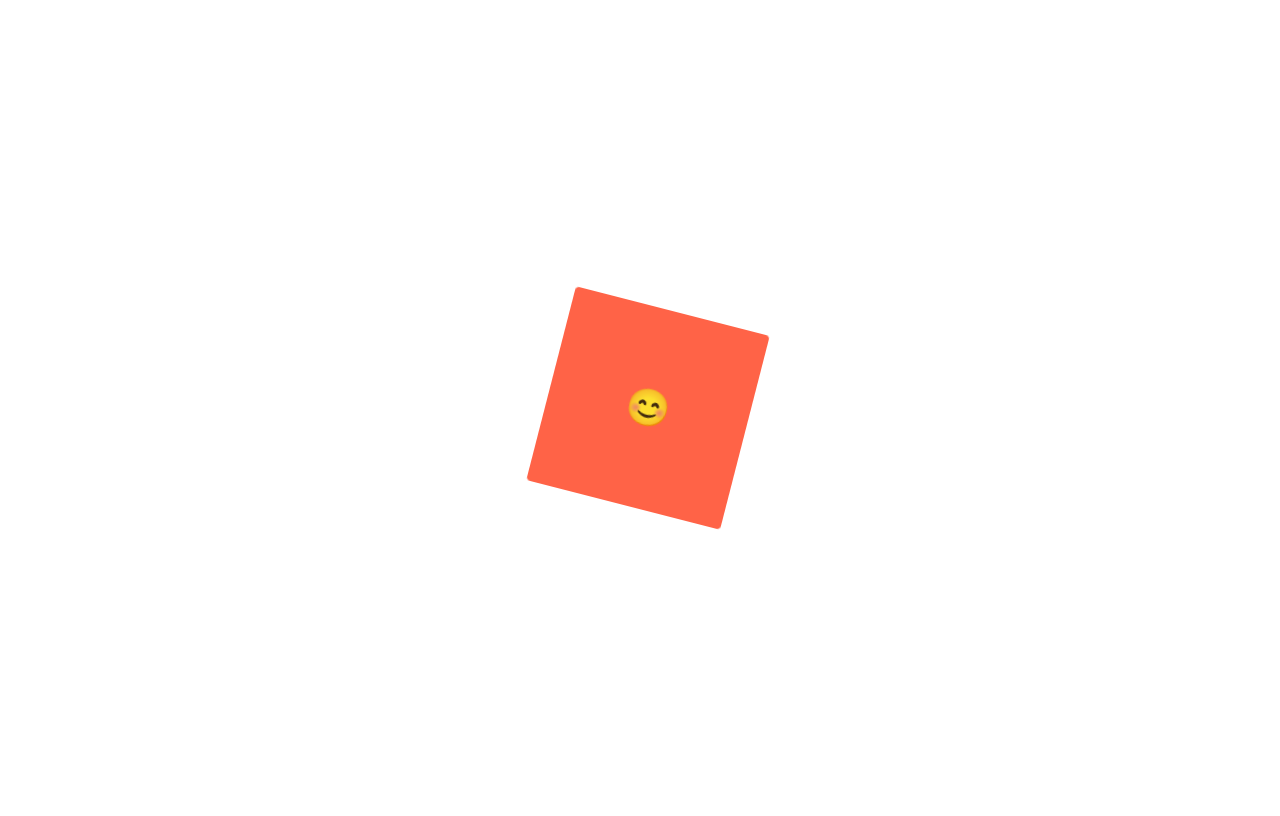
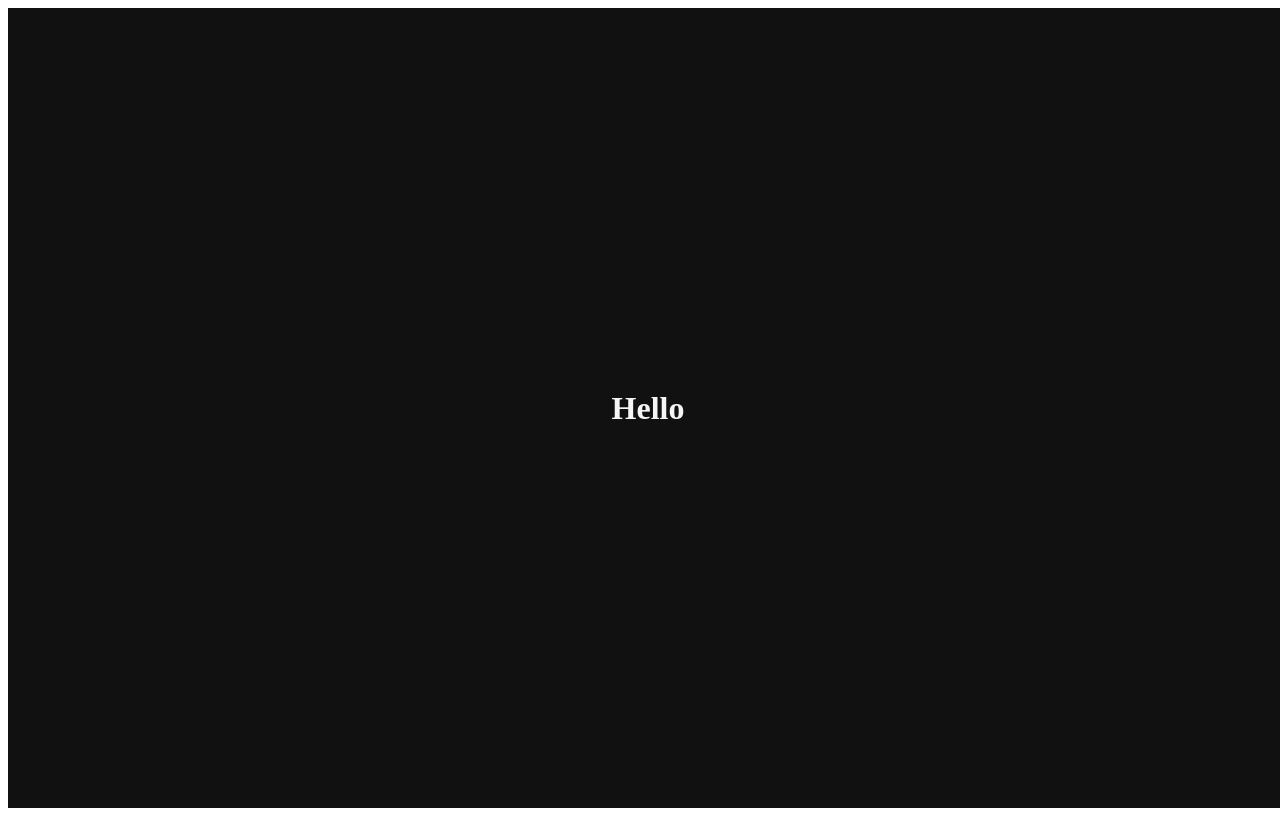
Before and after one commit to SangHeonShin/react-master, a React (Create React App) app: page / in a window 1280 px wide. Built offline with nearby package versions, Linux system fonts and the light colour scheme.

Commit message:
#2.7 Themes

```diff
--- a/src/App.js
+++ b/src/App.js
@@ -1,4 +1,8 @@
-import styled, { keyframes } from "styled-components";
+import styled from "styled-components";
+
+const Title = styled.h1`
+  color: ${(props) => props.theme.textColor};
+`;
 
 const Wrapper = styled.div`
   display: flex;
@@ -6,46 +10,13 @@
   width: 100vw;
   justify-content: center;
   align-items: center;
-`;
-
-const rotationAnimation = keyframes`
-  0% {
-    transform: rotate(0deg);
-    border-radius: 0px;
-  }
-  50% {
-    transform: rotate(360deg);
-    border-radius: 100px;
-  }
-  100% {
-    transform: rotate(0deg);
-    border-radius: 0px;
-  }
-  `;
-
-const Emoji = styled.span`
-  font-size: 36px;
-`;
-
-const Box = styled.div`
-  height: 200px;
-  width: 200px;
-  background-color: tomato;
-  display: flex;
-  justify-content: center;
-  align-items: center;
-  animation: ${rotationAnimation} 1s linear infinite;
-  ${Emoji}:hover {
-    font-size: 98px;
-  }
+  background-color: ${(props) => props.theme.backgroundColor};
 `;
 
 function App() {
   return (
     <Wrapper>
-      <Box>
-        <Emoji as="p">😊</Emoji>
-      </Box>
+      <Title>Hello</Title>
     </Wrapper>
   );
 }
--- a/src/index.js
+++ b/src/index.js
@@ -1,10 +1,23 @@
 import React from "react";
 import ReactDOM from "react-dom/client";
+import { ThemeProvider } from "styled-components";
 import App from "./App";
+
+const darkTheme = {
+  textColor: "whitesmoke",
+  backgroundColor: "#111",
+};
+
+const lightTheme = {
+  textColor: "#111",
+  backgroundColor: "whitesmoke",
+};
 
 const root = ReactDOM.createRoot(document.getElementById("root"));
 root.render(
   <React.StrictMode>
-    <App />
+    <ThemeProvider theme={darkTheme}>
+      <App />
+    </ThemeProvider>
   </React.StrictMode>
 );
```
